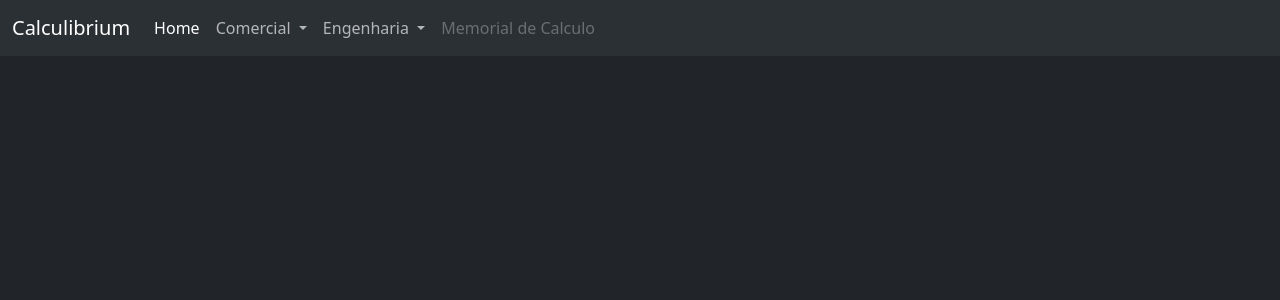
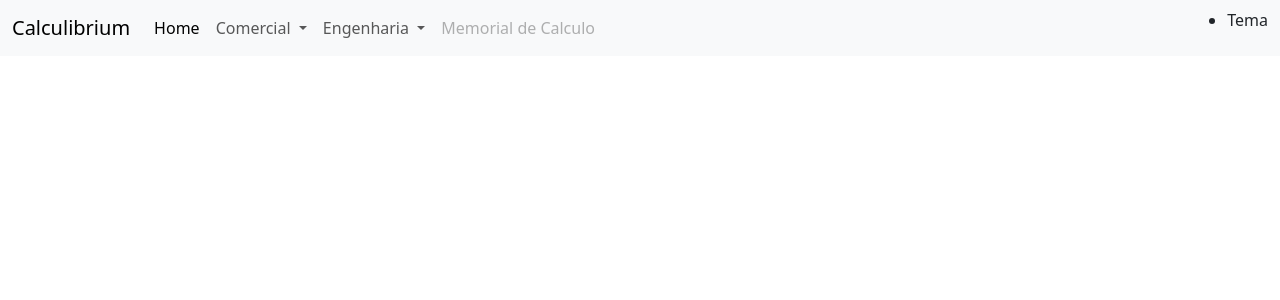
Before and after one commit to rafachang/toolbox-django, a Django app: page / in a window 1280 px wide. Shown: the top 300 px of the page. Run offline with Django 4.2, Linux system fonts and the light colour scheme.

Commit message:
Temas dark & light

```diff
--- a/calculibrium/templates/calculibrium/base.html
+++ b/calculibrium/templates/calculibrium/base.html
@@ -7,7 +7,7 @@
     {% block head %}{% endblock head %}
     <link href="https://cdn.jsdelivr.net/npm/bootstrap@5.3.2/dist/css/bootstrap.min.css" rel="stylesheet" integrity="sha384-T3c6CoIi6uLrA9TneNEoa7RxnatzjcDSCmG1MXxSR1GAsXEV/Dwwykc2MPK8M2HN" crossorigin="anonymous">
 </head>
-<body data-bs-theme="dark">
+<body data-bs-theme="{{ request.session.theme|default:'light' }}">
     <nav class="navbar navbar-expand-lg bg-body-tertiary">
         <div class="container-fluid">
           <a class="navbar-brand" href="#">Calculibrium</a>
@@ -44,6 +44,11 @@
                 <a class="nav-link disabled" aria-disabled="true">Memorial de Calculo</a>
               </li>
             </ul>
+            <ul>
+              <li class="nav-item">
+                <a class="nav-link active" aria-current="page" href="#" id="change-theme">Tema</a>
+              </li>
+            </ul>
           </div>
         </div>
     </nav>
@@ -51,5 +56,22 @@
 
     {% endblock content %}
     <script src="https://cdn.jsdelivr.net/npm/bootstrap@5.3.2/dist/js/bootstrap.bundle.min.js" integrity="sha384-C6RzsynM9kWDrMNeT87bh95OGNyZPhcTNXj1NW7RuBCsyN/o0jlpcV8Qyq46cDfL" crossorigin="anonymous"></script>
+    <script>
+      document.getElementById('change-theme').addEventListener('click', function(){
+        var url = '/change_theme/';
+        var xhr = new XMLHttpRequest();
+        xhr.open('GET', url, true);
+        xhr.onreadystatechange = function(){
+          if (xhr.readyState == 4 && xhr.status == 200){
+            var response = JSON.parse(xhr.responseText);
+            if (response.success){
+              alert('Theme changed successfully!');
+              location.reload();
+            }
+          }
+        };
+        xhr.send();
+      });
+    </script>
 </body>
 </html>
--- a/calculibrium/urls.py
+++ b/calculibrium/urls.py
@@ -8,5 +8,6 @@ urlpatterns = [
     path("<str:categoria_componente>/list", views.list, name="list"),
     path("structure/kwp", views.structure_kwp, name="structure_kwp"),
     path("structure/un", views.structure_un, name="structure_un"),
-    path("<str:categoria_componente>/select", views.select, name="select")
+    path("<str:categoria_componente>/select", views.select, name="select"),
+    path("change_theme/", views.change_theme, name="change_theme")
 ]
--- a/calculibrium/views.py
+++ b/calculibrium/views.py
@@ -1,4 +1,4 @@
-from django.http import Http404
+from django.http import Http404, JsonResponse
 from django.core.handlers.wsgi import WSGIRequest
 from django.core import serializers
 from django.core.exceptions import FieldError
@@ -10,6 +10,15 @@ from .models import DBComponent, DBBrand
 
 def index(request: WSGIRequest):
     return render(request, "calculibrium/index.html")
+
+def change_theme(request: WSGIRequest):
+    theme = request.session.get('theme', 'light')
+    if theme == 'light':
+        request.session['theme'] = 'dark'
+    else:
+        request.session['theme'] = 'light'
+    print(theme)
+    return JsonResponse({'success': True})
 
 def list(request: WSGIRequest, categoria_componente):
     try:
```
